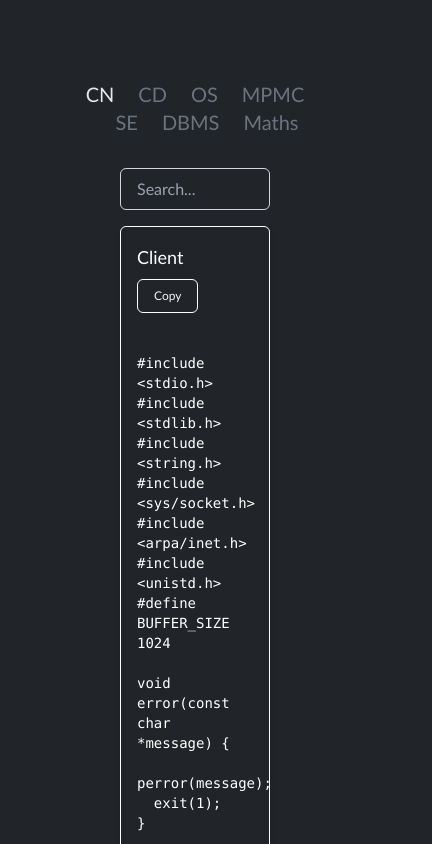
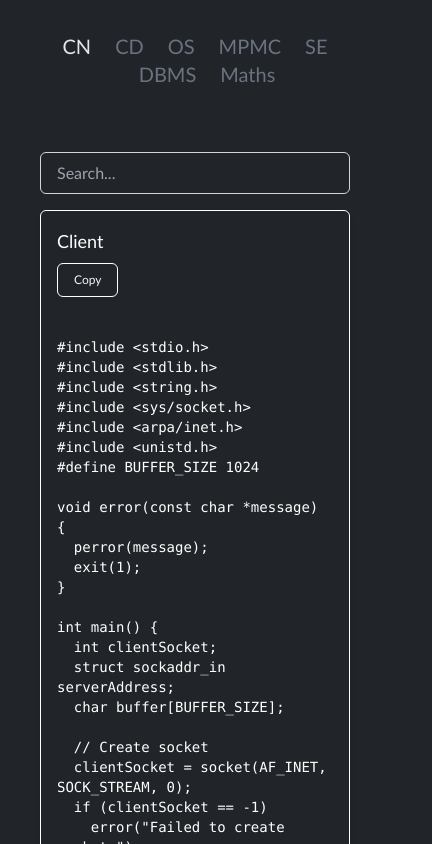
Before and after one commit to mohammadshaad/lab-codes, a Next.js app: page / in a window 390 px wide. Shown: the top 844 px of the page, 432 px wide, since content can reach past the window. Built offline with nearby package versions, Linux system fonts and the light colour scheme.

Commit message:
:zap: Minor other improvements :fire:

```diff
--- a/src/components/Navbar.tsx
+++ b/src/components/Navbar.tsx
@@ -24,7 +24,7 @@ const Navbar = () => {
 
   return (
     <header>
-      <nav className="nav flex items-center justify-center text-xl">
+      <nav className="nav flex items-center justify-center text-xl p-8 md:p-0">
         <div className="">
           <div
             onClick={handleToggleNav}
--- a/src/pages/Compiler.tsx
+++ b/src/pages/Compiler.tsx
@@ -34,7 +34,7 @@ export default function CodeSharingPage() {
   };
 
   return (
-    <div className="min-h-screen text-white w-screen mt-20">
+    <div className="min-h-screen text-white w-screen md:p-20">
       <Navbar />
       <div className="container mx-auto py-8 w-full p-10">
         <div className="flex justify-center mb-4">
--- a/src/pages/Database.tsx
+++ b/src/pages/Database.tsx
@@ -34,7 +34,7 @@ export default function CodeSharingPage() {
   };
 
   return (
-    <div className="min-h-screen text-white w-screen mt-20">
+    <div className="min-h-screen text-white w-screen md:p-20">
       <Navbar />
       <div className="container mx-auto py-8 w-full p-10">
         <div className="flex justify-center mb-4">
--- a/src/pages/Maths.tsx
+++ b/src/pages/Maths.tsx
@@ -34,7 +34,7 @@ export default function CodeSharingPage() {
   };
 
   return (
-    <div className="min-h-screen text-white w-screen mt-20">
+    <div className="min-h-screen text-white w-screen md:p-20">
       <Navbar />
       <div className="container mx-auto py-8 w-full p-10">
         <div className="flex justify-center mb-4">
--- a/src/pages/Micro.tsx
+++ b/src/pages/Micro.tsx
@@ -34,7 +34,7 @@ export default function CodeSharingPage() {
   };
 
   return (
-    <div className="min-h-screen text-white w-screen mt-20">
+    <div className="min-h-screen text-white w-screen md:p-20">
       <Navbar />
       <div className="container mx-auto py-8 w-full p-10">
         <div className="flex justify-center mb-4">
--- a/src/pages/Networks.tsx
+++ b/src/pages/Networks.tsx
@@ -39,7 +39,7 @@ export default function CodeSharingPage() {
 
 
   return (
-    <div className="min-h-screen text-white w-screen p-20">
+    <div className="min-h-screen text-white w-screen  md:p-20">
       <Navbar />
       <div className="container mx-auto py-8 w-full p-10">
         <div className="flex justify-center mb-4">
--- a/src/pages/Operating.tsx
+++ b/src/pages/Operating.tsx
@@ -37,7 +37,7 @@ export default function CodeSharingPage() {
   };
 
   return (
-    <div className="min-h-screen text-white w-screen p-20">
+    <div className="min-h-screen text-white w-screen md:p-20">
       <Navbar />
       <div className="container mx-auto py-8 w-full p-10">
         <div className="flex justify-center mb-4">
--- a/src/pages/Software.tsx
+++ b/src/pages/Software.tsx
@@ -34,7 +34,7 @@ export default function CodeSharingPage() {
   };
 
   return (
-    <div className="min-h-screen text-white w-screen mt-20">
+    <div className="min-h-screen text-white w-screen md:p-20">
       <Navbar />
       <div className="container mx-auto py-8 w-full p-10">
         <div className="flex justify-center mb-4">
--- a/src/pages/index.tsx
+++ b/src/pages/index.tsx
@@ -6,7 +6,7 @@ const inter = Inter({ subsets: ['latin'] })
 
 export default function Home() {
   return (
-    <main className="flex min-h-screen flex-col items-center justify-between  ">
+    <main className="flex min-h-screen flex-col items-center justify-between ">
       <CN />
     </main>
   )
```
